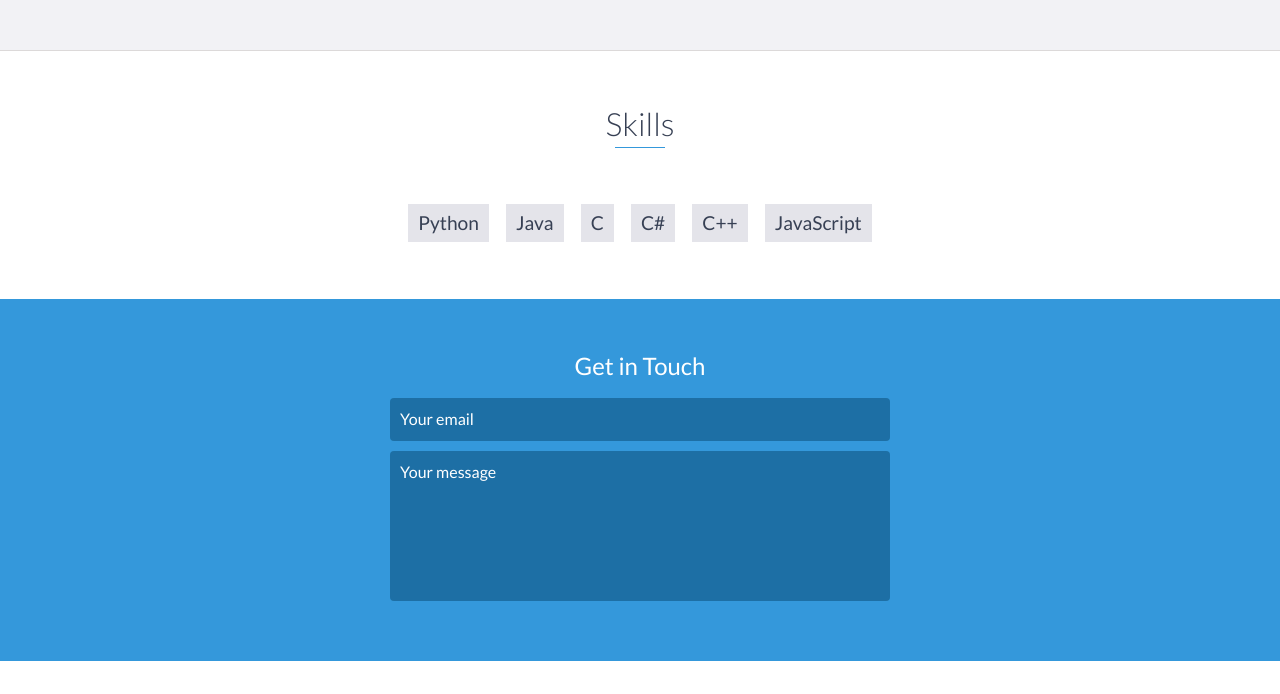
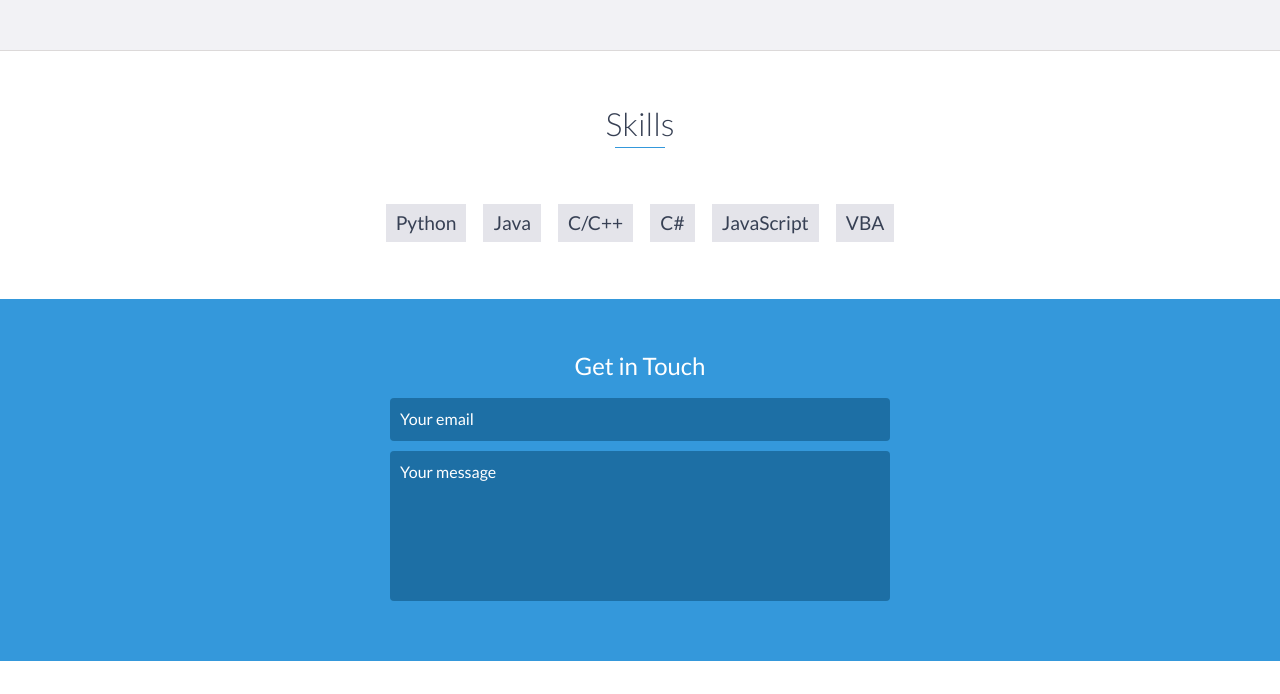
Before and after one commit to haonqptit/myInfo, a website: page index.html in a window 1280 px wide. Shown: the part 4215-4909 px from the top of the page. Drawn offline with nearby package versions, Linux system fonts and the light colour scheme.

Commit message:
Update index.html

```diff
--- a/index.html
+++ b/index.html
@@ -96,7 +96,7 @@
                         This is just a brief introduction about myself.
                         Although my English isn’t very good, I still want to write in English simply because I enjoy it.
                         I’m writing this just to help people get to know me better — it’s not intended for job applications or anything like that.
-                        Thanks for taking the time to read this. Love you all! 😊🫁
+                        Thanks for taking the time to read this. Love you all! 🫁
                     </p>
                 </div>
             </div>
@@ -252,10 +252,10 @@
         <ul>
             <li>Python</li>
             <li>Java</li>
-            <li>C</li>
+            <li>C/C++</li>
             <li>C#</li>
-            <li>C++</li>
             <li>JavaScript</li>
+            <li>VBA</li>
         </ul>
     </div>
     <!-- End #skills -->
```
